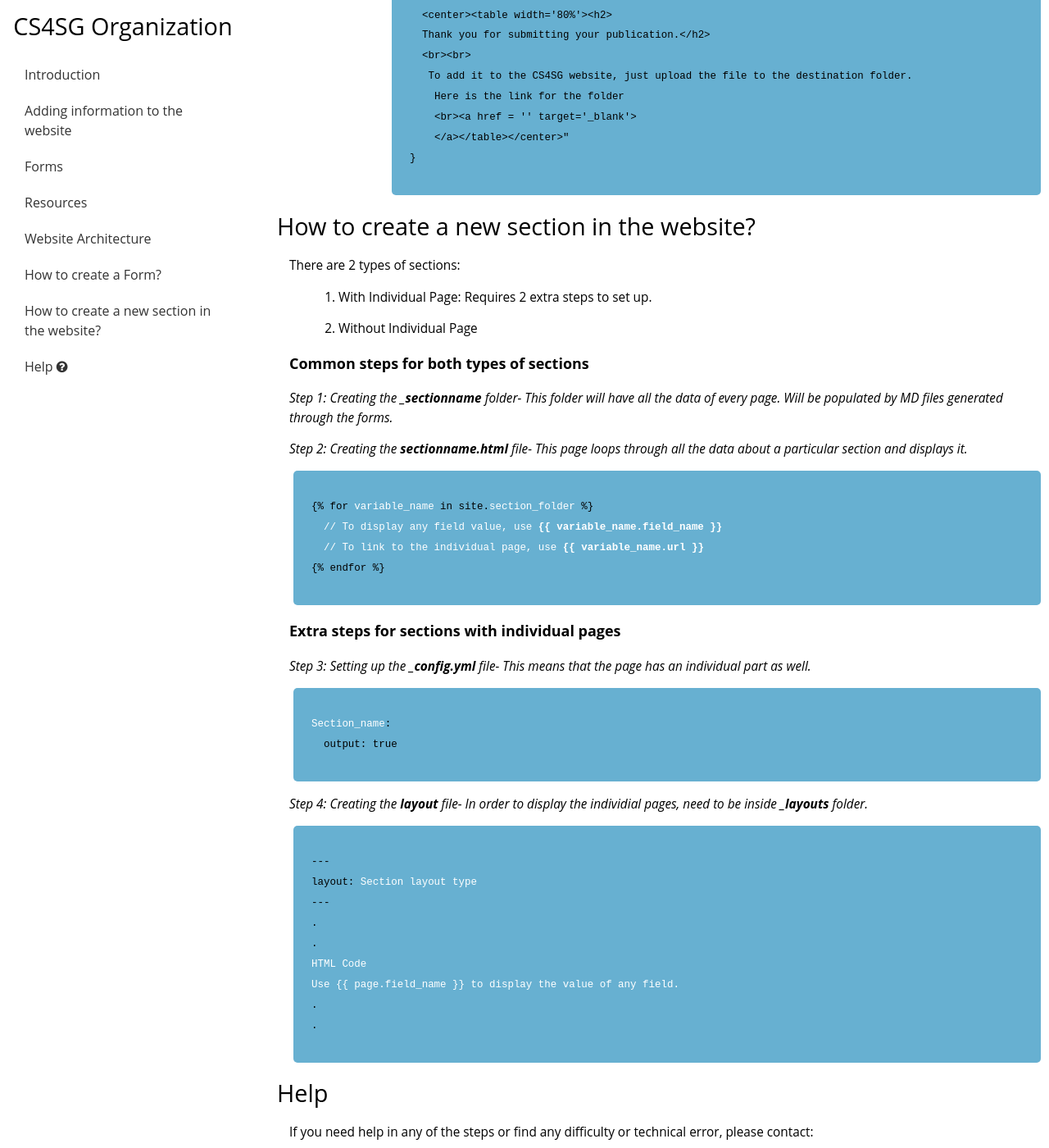
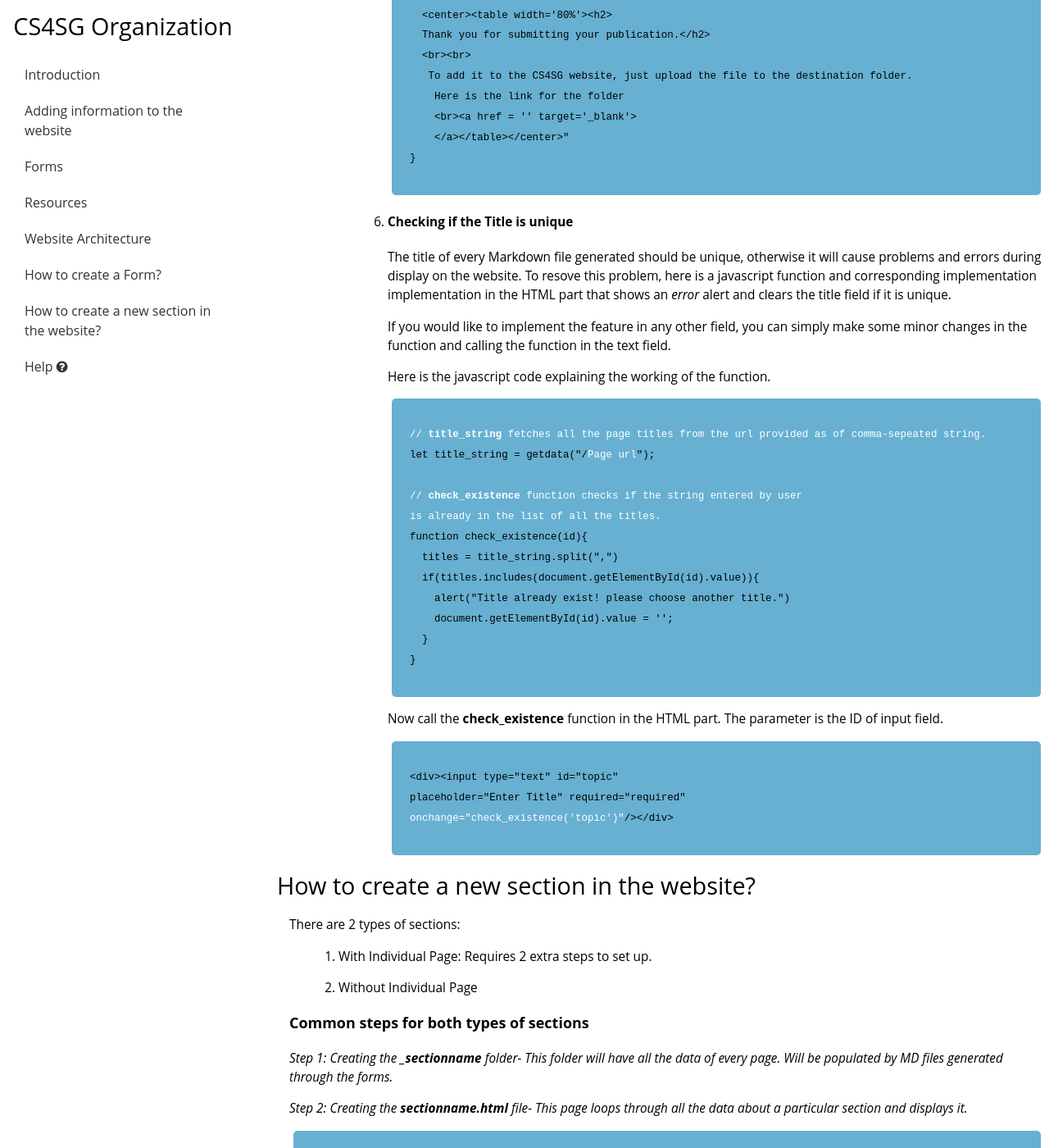
Before and after one commit to CS4SG/cs4sg_organization.github.io, a Jekyll site: the page built from index.html, in a window 1280 px wide and 1400 px high, scrolled down 10374 px. Shown: the whole window at 82% size. Built offline with Jekyll 4.4.1, drawn with Linux system fonts in a browser that asks for light colours.

Commit message:
Added js

```diff
--- a/index.html
+++ b/index.html
@@ -408,6 +408,34 @@
   }
                     </code>
                   </li>
+                  <li>
+                    <h4>Checking if the <b>Title</b> is unique</h4>
+                    <p>The title of every Markdown file generated should be unique, otherwise it will cause
+                      problems and errors during display on the website. To resove this problem, here is a javascript function and corresponding implementation
+                      implementation in the HTML part that shows an <i>error</i> alert and clears the title field if it is unique.</p>
+                    <p>If you would like to implement the feature in any other field, you can simply make some minor changes in the function and calling the function in the text field.</p>
+                    <p>Here is the javascript code explaining the working of the function.</p>
+                    <code>
+  <font style="color:white">// <b>title_string</b> fetches all the page titles from the url provided as of comma-sepeated string.</font>
+  let title_string = getdata("/<font style="color:white">Page url</font>");
+
+  <font style="color:white">// <b>check_existence</b> function checks if the string entered by user
+  is already in the list of all the titles.</font>
+  function check_existence(id){
+    titles = title_string.split(",")
+    if(titles.includes(document.getElementById(id).value)){
+      alert("Title already exist! please choose another title.")
+      document.getElementById(id).value = '';
+    }
+  }
+                    </code>
+                    <p>Now call the <b>check_existence</b> function in the HTML part. The parameter is the ID of input field.</p>
+                    <code>
+  &#60;div&#62;&#60;input type="text" id="topic"
+  placeholder="Enter Title" required="required"
+  <font style="color:white">onchange="check_existence('topic')"</font>/&#62;&#60;/div&#62;
+                    </code>
+                  </li>
                 </ol>
           </li>
         </ul>
```
